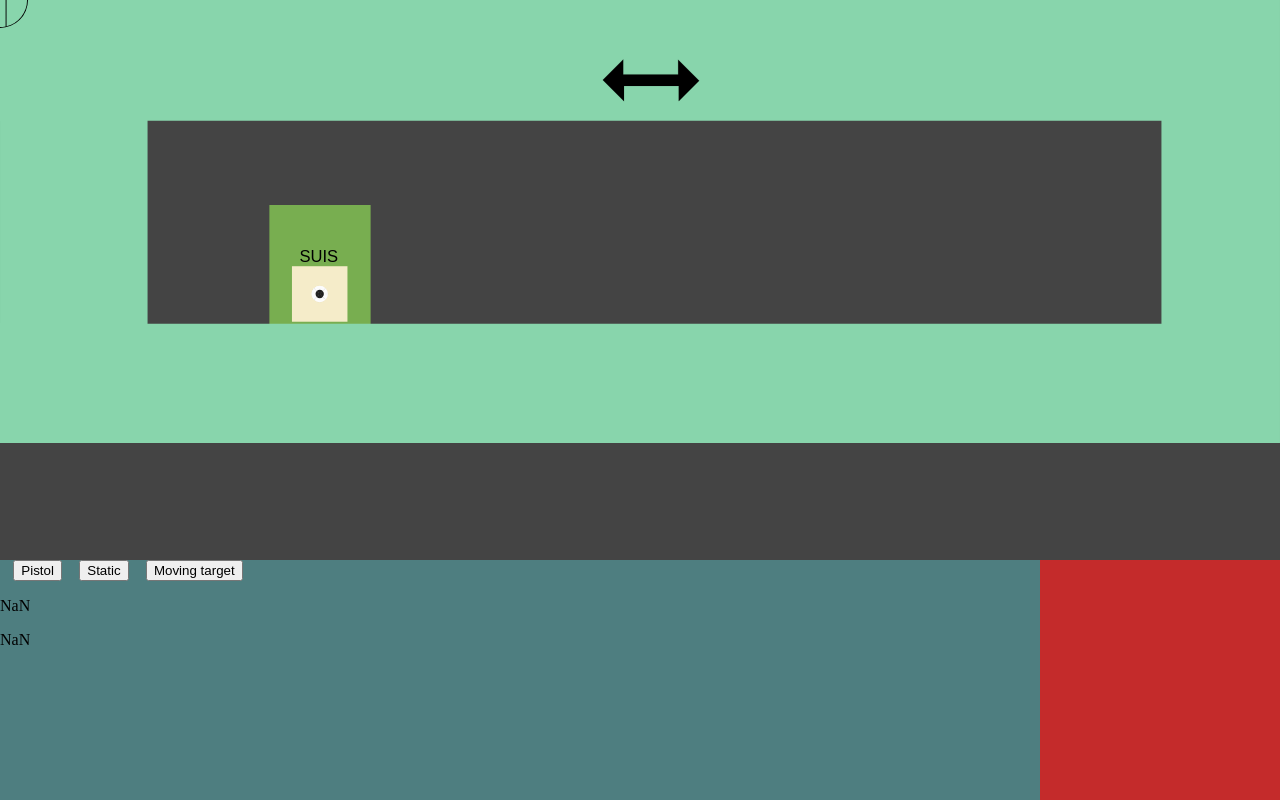
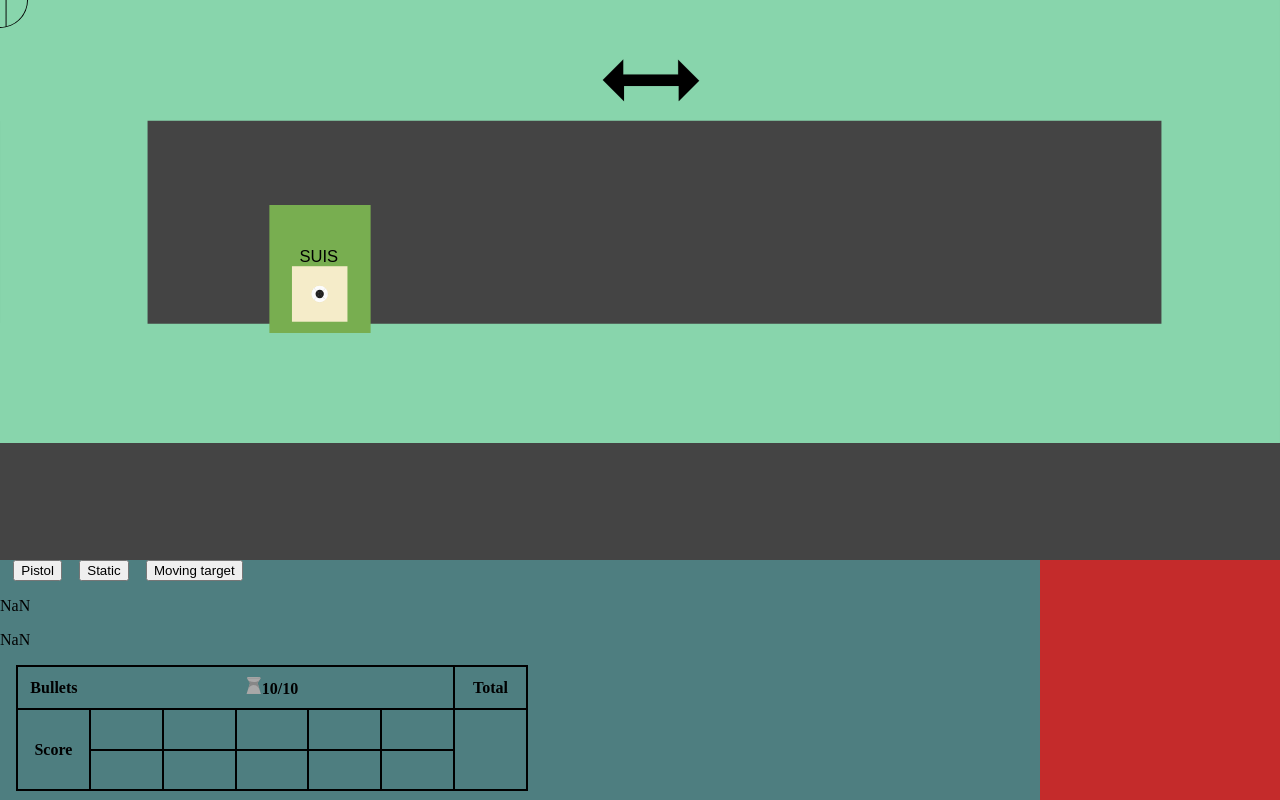
Before and after one commit to ropm/VWD, a plain HTML site: page ISSF.html in a window 1280 px wide. Drawn offline with Linux system fonts and the light colour scheme.

Commit message:
Pistetaulukko

```diff
--- a/ISSF.html
+++ b/ISSF.html
@@ -6,17 +6,15 @@
         <meta name='viewport' content='width=device-width, initial-scale=1'>
         <link rel="stylesheet" href="style.css">
         <script src="code.js"></script>
-        <script>
-              document.onmousemove = handleMouseMove;
-        </script>
+        <script>document.onmousemove = handleMouseMove;</script>
     </head>
     <body onload="main()">
         <div class="top">
-            <img src="TargetPistol.svg" style="display:none" class="target tStatic" id="targetPistol"/>
-            <img src="TargetStatic.svg" style="display:none" class="target tStatic" id="targetStatic"/>
-            <img src="TargetMoving.svg" style="display:none" class="target tMoving" id="targetMoving"/>
-            <img src="Shooting.svg"     class="base" id="frameMoving"/>
-            <img src="scopePistol.svg" style="display:none" class="scope sStatic" id="scopePistol"/>
+            <img  src="Shooting.svg"    style=display:inline class="base" id="frameMoving" onclick="addScore(false)"/>
+            <img  src="TargetPistol.svg" style="display:none" class="target tStatic" id="targetPistol"  onclick="addScore(true)"/>
+            <img src="TargetStatic.svg" style="display:none" class="target tStatic" id="targetStatic"  onclick="addScore(true)"/>
+            <img  src="TargetMoving.svg" style="display:none" class="target tMoving" id="targetMoving" onclick="addScore(true)" />
+            <img src="scopePistol.svg" style="display:none" class="scope sStatic" id="scopePistol" />
             <img src="scopeStatic.svg" style="display:none" class="scope sStatic" id="scopeStatic"/>
             <img src="scopeMoving.svg" style="display:none" class="scope sMoving" id="scopeMoving"/>
         </div>
@@ -26,6 +24,29 @@
             <button onclick="changeMoving()">Moving target</button>
             <p id="SX">X</p>
             <p id="SY">Y</p>
+            <table id="scoreTable">
+                <tr>
+                  <th colspan="1" id="noBorder">Bullets</th>
+                  <th id="noBorder" class="blank_row" colspan="5"> <img id="bullet" src="Bullet.svg" alt="">10/10</th>
+                  <th>Total</th>
+                </tr>
+                <tr>
+                  <td rowspan="2">Score</td>
+                  <td>&nbsp</td>
+                  <td>&nbsp</td>
+                  <td>&nbsp</td>
+                  <td>&nbsp</td>
+                  <td>&nbsp</td>
+                  <td rowspan="2">&nbsp</td>
+                </tr>
+                <tr>
+                  <td>&nbsp</td>
+                  <td>&nbsp</td>
+                  <td>&nbsp</td>
+                  <td>&nbsp</td>
+                  <td>&nbsp</td>
+                </tr>
+              </table>
             <canvas id="myCanvas"></canvas>
         </div>
     </body>
--- a/code.js
+++ b/code.js
@@ -6,12 +6,50 @@ var SCREENX = [];
 var POINTX;
 var SCREENY = [];
 var POINTY;
+var CURRENT_BULLET = 1;
+var SCORE_TABLE;
+var TOTAL_SCORE = 0;
 
 function main() {
     document.getElementById("scopeMoving").style.display = "inline"
     document.getElementById("targetMoving").style.display = "inline"
+    SCORE_TABLE = document.getElementById("scoreTable");
 
     animate();setInterval(calcDelta, 20);
+}
+
+function addScore(hit){
+
+
+    if (CURRENT_BULLET > 10) {
+        console.log("no bullets left")
+        return
+    }
+    // Kun on ammuttu yli 5, siirrytään pistetaulukossa alemmalle riville, muussa tapauksessa pisteet kirjataan ylemmälle riville.
+    if (hit) {
+        if (CURRENT_BULLET > 5) {
+            SCORE_TABLE.children[0].children[2].children[CURRENT_BULLET-6].innerHTML = 1;
+        } else {
+            SCORE_TABLE.children[0].children[1].children[CURRENT_BULLET].innerHTML = 1;
+        }
+        SCORE_TABLE.children[0].children[1].children[6].innerHTML + 1;
+        TOTAL_SCORE++;
+    } else {
+        if (CURRENT_BULLET > 5) {
+            SCORE_TABLE.children[0].children[2].children[CURRENT_BULLET-6].innerHTML = 0;
+        } else {
+            SCORE_TABLE.children[0].children[1].children[CURRENT_BULLET].innerHTML = 0;
+        }
+    }
+
+    var bulletImg = document.createElement("img")
+    bulletImg.src = "bullet.svg"
+
+    SCORE_TABLE.children[0].children[1].children[6].innerHTML = TOTAL_SCORE;
+
+    document.getElementById("scoreTable").children[0].children[0].children[1].innerHTML = "<img src=\"bullet.svg\">" + `  ${10 - CURRENT_BULLET}` + "/10"
+    CURRENT_BULLET++;
+
 }
 
 function handleMouseMove(event) {
--- a/style.css
+++ b/style.css
@@ -73,3 +73,35 @@ canvas {
 	left: 0;
 	right: 0;
 }
+
+/* Pisteentaulukko */
+#scoreTable {
+	margin-left: 1em;
+	table-layout:fixed;
+	width: 40%;
+	text-align: center;
+	font-weight: bold;
+}
+
+th{
+	text-align: center;
+}
+
+#scoreTable, th, td {
+
+	border: 2px solid #000;
+	border-collapse: collapse;
+}
+
+th, td {
+	padding: 2%;
+}
+
+.blank_row
+{
+background-color: #4e7e80;
+}
+
+#noBorder {
+  border: none;
+}
```
